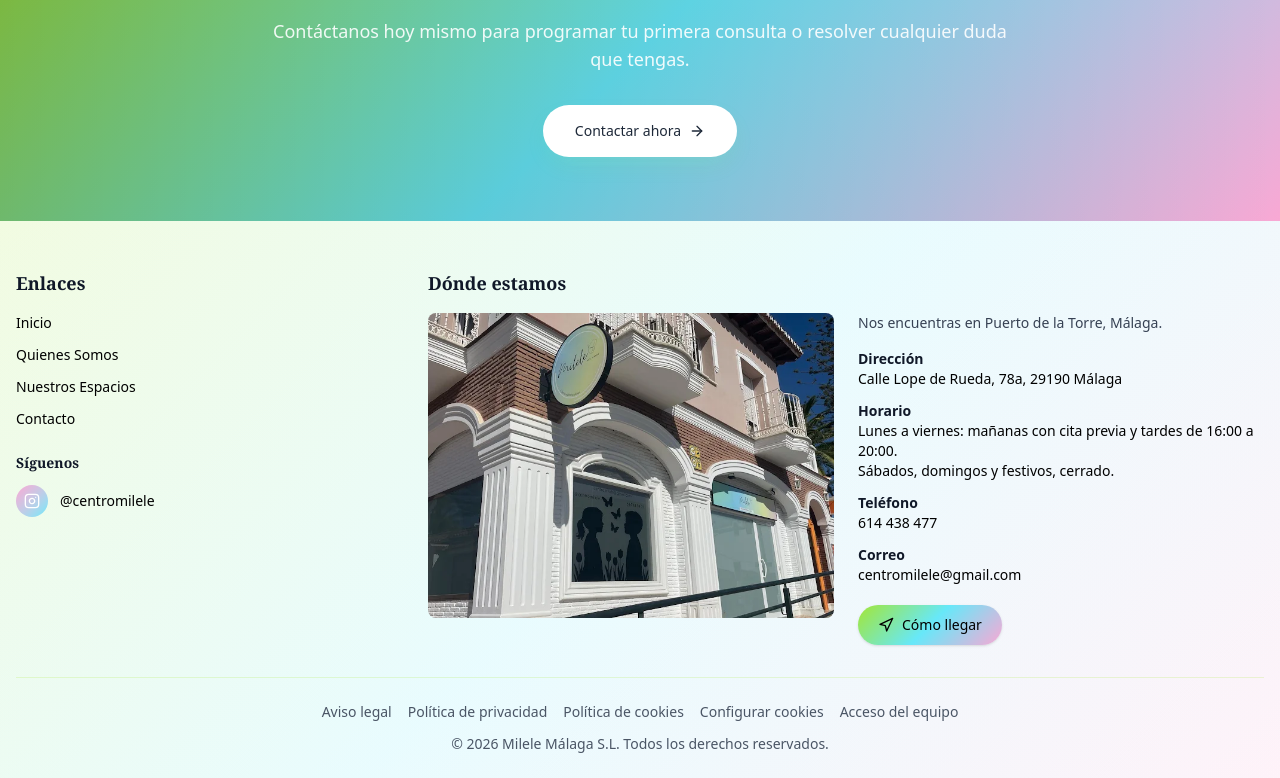
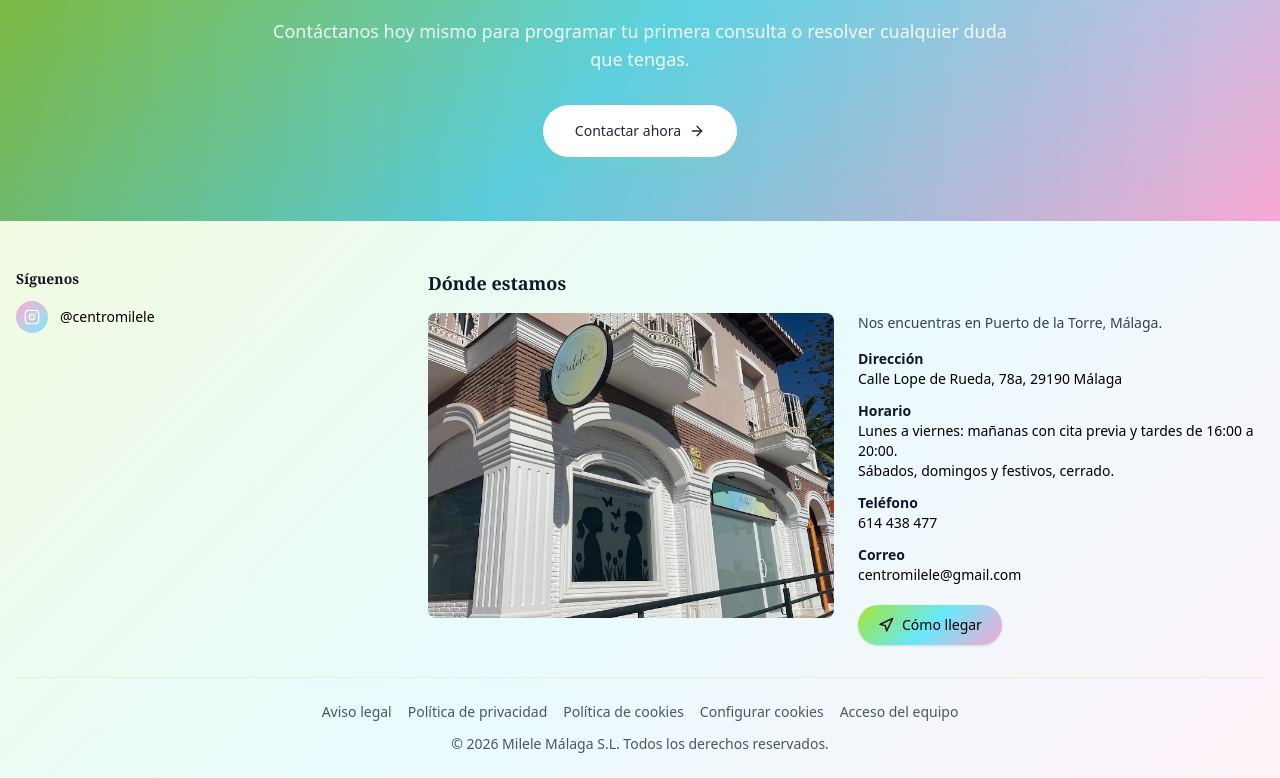
Before and after one commit to patricd17/centro-milele, a React (Vite) app in the folder frontend/: page / in a window 1280 px wide. Shown: the part 3839-4617 px from the top of the page. Built offline with nearby package versions, Linux system fonts and the light colour scheme; no server answers; the database is empty.

Commit message:
Inicio: se quitan los enlaces del pie junto a 'Dónde estamos'
Co-Authored-By: Claude Sonnet 5.5 <noreply@anthropic.com>
Claude-Session: https://claude.ai/code/session_01Agnb9mRaFgduk5VT2bRYbk

```diff
--- a/frontend/src/components/layout/Footer.jsx
+++ b/frontend/src/components/layout/Footer.jsx
@@ -48,6 +48,9 @@ export default function Footer() {
             )}
 
             <div>
+              {/* En la página de inicio los datos van en «Dónde estamos»: no se repiten los enlaces */}
+              {!isHome && (
+                <>
                 <h3 className="mb-4 text-lg font-semibold text-gray-900 font-serif">Enlaces</h3>
                 <ul className="space-y-3 text-sm">
                   <li>
@@ -71,8 +74,10 @@ export default function Footer() {
                     </Link>
                   </li>
                 </ul>
+                </>
+              )}
 
-              <div className="mt-6">
+              <div className={isHome ? "" : "mt-6"}>
                 <h4 className="mb-3 text-sm font-semibold text-gray-900 font-serif">Síguenos</h4>
                 <a
                   href="https://www.instagram.com/centromilele"
```
Lines whose indentation alone changed are shown as unchanged.
